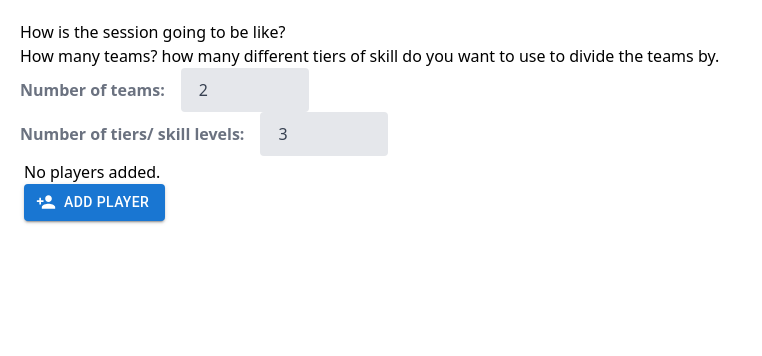
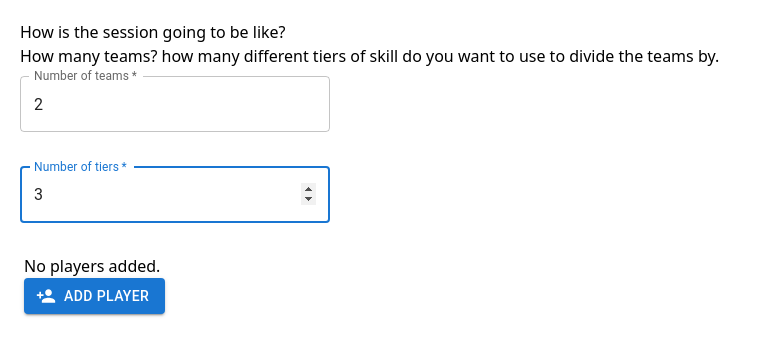
Before and after one commit to pokumars/nextjs-team-divider, a Next.js app: page / in a window 1280 px wide. Shown: the top 356 px of the page, without its empty margins (0-762 px from the left). Built offline with nearby package versions, Linux system fonts and the light colour scheme.

Commit message:
validate gameConfig on value change so that the error messages are instant

```diff
--- a/Sections/GameConfigSection.tsx
+++ b/Sections/GameConfigSection.tsx
@@ -1,4 +1,6 @@
-import { GameConfig } from '@/types/GameConfig';
+import NumericTextField from '@/components/NumericTextField';
+import { GameConfig, GameConfigErrors } from '@/types/GameConfig';
+import { FormControl, TextField } from '@mui/material';
 import React, { useState } from 'react';
 
 interface GameConfigProps {
@@ -7,14 +9,15 @@ interface GameConfigProps {
   // onChangeNumTeams: (e:any) => void;
   // onChangeNumTiers: (e: any) => void;
   gameConfigValues: GameConfig
-  onChangeGameConfigValues: (fieldName: keyof GameConfig, value: any) => void
+  gameConfigErrors: GameConfigErrors
+  onChangeGameConfigValues: (fieldName: string, value: any) => void
  }
 
 export default function GameConfigSection(props: GameConfigProps) {
-  const { gameConfigValues, onChangeGameConfigValues } = props;
+  const { gameConfigValues, onChangeGameConfigValues, gameConfigErrors } = props;
 
   const handleBlur = () => {
-    console.log();
+    console.log('handleBlur');
   };
 
   return (
@@ -22,22 +25,40 @@ export default function GameConfigSection(props: GameConfigProps) {
       <h2>How is the session going to be like?</h2>
       <p> How many teams? how many different tiers of skill do you want to use to divide the teams by. </p>
 
-      <form>
-        <div className="sm:w-full md:w-2/3">
-          <label className=" text-gray-500 font-bold md:text-right mb-1 md:mb-0 pr-4" >
-        Number of teams:
-          </label>
-          <input onBlur={handleBlur} className="bg-gray-200 appearance-none border-2 border-gray-200 rounded w-32 py-2 px-4 text-gray-700 focus:outline-none focus:bg-white focus:border-purple-500"
-            id="inline-full-name" type="text" value={gameConfigValues.numOfTeams} onChange={e => onChangeGameConfigValues('numOfTeams', e.target.value)}/>
+      <div>
+        <div className="sm:w-full md:w-1/4" >
+          <NumericTextField
+            autoFocus
+            margin="dense"
+            id="numOfTeams"
+            name='numOfTeams'
+            label="Number of teams"
+            type="text"
+            required
+            isValid={gameConfigErrors.numOfTeams}
+            errorMessage={gameConfigErrors.numOfTeamsErrMsg}
+            value={gameConfigValues.numOfTeams}
+            customOnChange={onChangeGameConfigValues}
+            fullWidth
+          />
         </div>
-        <div className="sm:w-full md:w-2/3">
-          <label className=" text-gray-500 font-bold md:text-right mb-1 md:mb-0 pr-4" >
-        Number of tiers/ skill levels:
-          </label>
-          <input className="bg-gray-200 appearance-none border-2 border-gray-200 rounded w-32 py-2 px-4 text-gray-700 focus:outline-none focus:bg-white focus:border-purple-500"
-            id="inline-full-name" type="text"value={gameConfigValues.numOfTiers} onChange={e => onChangeGameConfigValues('numOfTiers', e.target.value)}/>
+
+        <div className="sm:w-full md:w-1/4">
+          <NumericTextField
+            autoFocus
+            margin="dense"
+            id="numOfTiers"
+            name='numOfTiers'
+            label="Number of tiers"
+            isValid={gameConfigErrors.numOfTiers}
+            errorMessage={gameConfigErrors.numOfTiersErrMsg}
+            value={gameConfigValues.numOfTiers}
+            required
+            fullWidth
+            customOnChange={onChangeGameConfigValues}
+          />
         </div>
-      </form>
+      </div>
     </div>
 
   );
--- a/pages/index.tsx
+++ b/pages/index.tsx
@@ -6,7 +6,7 @@ import { generateGameConfigSchema } from '@/utils/schemas';
 // import { testPlayers } from '@/utils/constants';
 import { useState } from 'react';
 import { ValidationError } from 'yup';
-const defaultGameConfigErrors = { numOfTeams: false, numOfTeamsErrMsg: '', numOfTiers: false, numOfTiersErrMsg: '' };
+const defaultGameConfigErrors = { numOfTeams: true, numOfTeamsErrMsg: ' ', numOfTiers: true, numOfTiersErrMsg: ' ' };
 
 
 export default function Home() {
@@ -25,7 +25,7 @@ export default function Home() {
     ));
   };
 
-  const handleGameConfigValueChange= async (fieldName: keyof typeof gameConfigValues, value: number ) => {
+  const handleGameConfigValueChange= (fieldName: string, value: number ) => {
     // keyof typeof gameConfigValues is equivalent to GameConfig. i.e keyof typeof an OBJECT is equivalent to keyof the TYPE
     console.log('handleGameConfigValueChange ', fieldName, value);
     const configSchema = generateGameConfigSchema();
@@ -33,30 +33,27 @@ export default function Home() {
     setGameConfigValues(newGameConfigValues);
 
 
-    configSchema.validate(gameConfigValues, { abortEarly: false }).catch((err: ValidationError) => {
+    configSchema.validate(newGameConfigValues, { abortEarly: false }).then(() => {
+      // No validation errors, clear the errors and set isValid to true
+      setGameConfigErrors({ ...defaultGameConfigErrors });
+    }).catch((err: ValidationError) => {
       // https://github.com/jquense/yup?tab=readme-ov-file#validationerrorerrors-string--arraystring-value-any-path-string
-      // console.log('err.inner', err.inner);
       const errorMessages = err.inner.reduce((acc, curVal) => {
-        const tempErrMsg = { [`${curVal.path}`]: true, [`${curVal.path}ErrMsg`]: curVal.message };
-        // console.log('curVal.path', curVal.path);
-        // console.log('curVal.message', curVal.message);
+        const tempErrMsg = { [`${curVal.path}`]: false, [`${curVal.path}ErrMsg`]: curVal.message };
+
         return { ...acc, ...tempErrMsg  };
       }, {});
-        // console.log('errorMessages', errorMessages);
-        // resets all values to as if the validation passed and the n adds the current errors
+        // resets all values to as if the validation passed and then adds the current errors
       setGameConfigErrors({ ...defaultGameConfigErrors, ...errorMessages });
     });
-
-
   };
-  console.log('gameConfigValues ', gameConfigValues);
-  console.log('gameConfigErrors ', gameConfigErrors);
 
   return (
     <div className='p-5'>
       <GameConfigSection
         gameConfigValues={gameConfigValues}
         onChangeGameConfigValues={handleGameConfigValueChange}
+        gameConfigErrors={gameConfigErrors}
       />
       <PlayersSection
         numOfTiers={gameConfigValues.numOfTiers}
--- a/types/GameConfig.ts
+++ b/types/GameConfig.ts
@@ -1 +1,7 @@
 export type GameConfig = { numOfTiers: number, numOfTeams: number }
+export type GameConfigErrors = {
+   numOfTeams: boolean;
+   numOfTeamsErrMsg: string;
+   numOfTiers: boolean;
+   numOfTiersErrMsg: string;
+}
```
